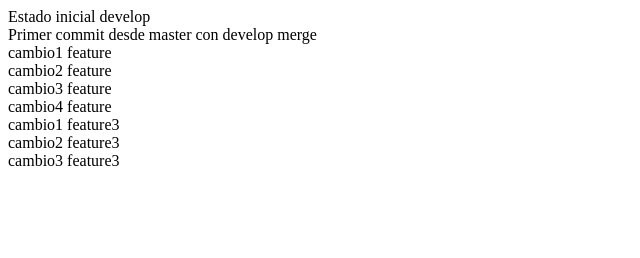
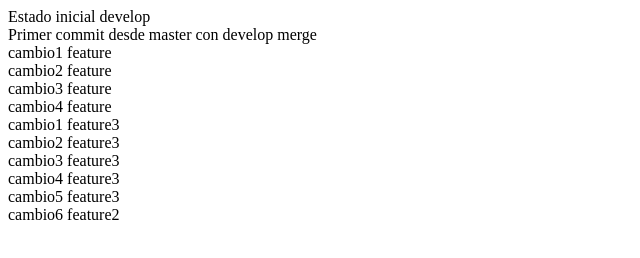
Before and after one commit to javierDMC/git, a plain HTML site: page index.html in a window 1280 px wide. Shown: the whole page, without its empty margins (0-640 px from the left). Drawn offline with Linux system fonts and the light colour scheme.

Commit message:
Conflictos

```diff
--- a/index.html
+++ b/index.html
@@ -16,5 +16,8 @@
     <div>cambio1 feature3</div>
     <div>cambio2 feature3</div>
     <div>cambio3 feature3</div>
+    <div>cambio4 feature3</div>
+    <div>cambio5 feature3</div>
+    <div>cambio6 feature2</div>
 </body>
 </html>
```
